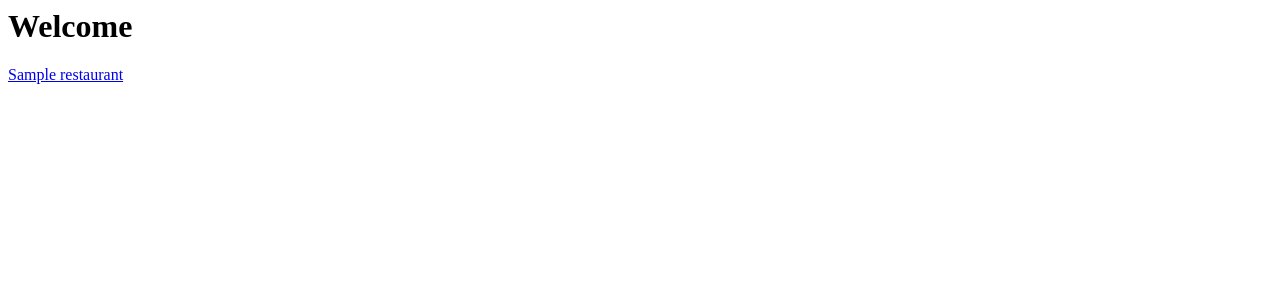
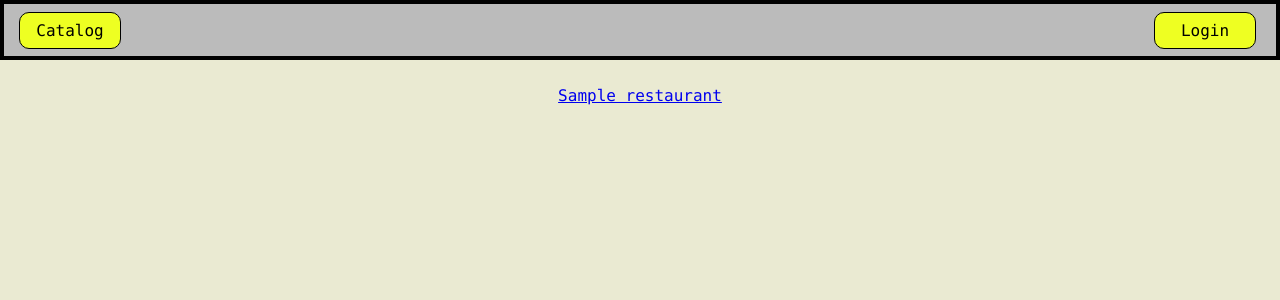
Before and after one commit to lumodon/Item-Catalog, a Flask app: page / in a window 1280 px wide. Shown: the top 300 px of the page. Run offline with Flask 2, Linux system fonts and the light colour scheme; tables that the repository leaves empty hold one stand-in row (values such as "Sample post").

Commit message:
feat: Adds navbar and styling

```diff
--- a/routes/Routes.py
+++ b/routes/Routes.py
@@ -82,10 +82,8 @@ def RestaurantMenuEdit(restaurant_id):
 
 @app.route('/')
 def Landing():
-    print "Get request for landing page made"
-    output = "<h1>Welcome</h1>"
     restaurants = session.query(Restaurant).all()
-    for restaurant in restaurants:
-        output += "<a href=\"/restaurants/" + str(restaurant.id) + \
-            "\">" + restaurant.name + "</a><br/>"
-    return output
+    return render_template(
+        'landing.html',
+        restaurants=restaurants
+    )
--- a/static/styles.css
+++ b/static/styles.css
@@ -1,4 +1,41 @@
-.container {
-    margin: 10px;
-    border: solid 1px black;
+html {
+  font-family: "Lucida Console", Monaco, monospace;
 }
+body {
+  margin: 0;
+  overflow-x: hidden;
+  background-color: #eaead2;
+}
+.navbar {
+  align-items: center;
+  background-color: #bbb;
+  border: solid 4px black;
+  box-sizing: border-box;
+  display: flex;
+  height: 60px;
+  justify-content: space-between;
+  margin-bottom: 5px;
+  margin: 0;
+  padding: 10px 20px 10px 15px;
+  width: 100%;
+  position: fixed;
+}
+.right {
+  display: flex;
+  justify-content: space-around;
+  justify-self: flex-end;
+}
+.navbar-link:link, .navbar-link:visited {
+  align-items: center;
+  background-color: #ef2;
+  border-radius: 10px;
+  border: solid 1px black;
+  color: black;
+  color: inherit;
+  display: flex;
+  height: 35px;
+  justify-content: center;
+  text-align: center;
+  text-decoration: inherit;
+  width: 100px;
+}
--- /dev/null
+++ b/templates/components/navbar.html
@@ -0,0 +1,6 @@
+<div class="navbar">
+  <a class="navbar-link" href="/">Catalog</a>
+  <div class="right">
+    <a class="navbar-link" href="/login">Login</a>
+  </div>
+</div>
--- a/templates/edit.html
+++ b/templates/edit.html
@@ -3,10 +3,16 @@
 <!-- saved from url=(0076)https://s3-us-west-2.amazonaws.com/gae-supplemental-media/menuhtml/menu.html -->
 <html>
   <head>
+    <meta charset="UTF-8">
+    <meta name="viewport" content="width=device-width, initial-scale=1.0">
     <meta http-equiv="Content-Type" content="text/html; charset=windows-1252" />
+    <title>Catalog App</title>
+    <link rel="stylesheet" href="/static/styles.css">
     <link rel="stylesheet" href="/static/edit.css">
   </head>
   <body>
+    {% include 'components/navbar.html' %}
+    <a class="cancel-edit" href="/restaurants/{{restaurant.id}}">Cancel Edit</a>
     <h1>{{ restaurant.name }}</h1>
     {% for i in items %}
     <div class="container">
--- /dev/null
+++ b/templates/landing.html
@@ -0,0 +1,36 @@
+<!DOCTYPE html>
+<html lang="en">
+  <head>
+    <meta charset="UTF-8" />
+    <meta name="viewport" content="width=device-width, initial-scale=1.0" />
+    <meta http-equiv="Content-Type" content="text/html; charset=windows-1252" />
+    <title>Catalog App</title>
+    <link rel="stylesheet" href="/static/styles.css" />
+    <style>
+      .flex {
+        display: flex;
+        flex-direction: column;
+      }
+      .item {
+        margin: 5px auto;
+      }
+      .center {
+        justify-content: center;
+        text-align: center;
+      }
+    </style>
+  </head>
+  <body>
+    {% include 'components/navbar.html' %}
+    <div class="flex center">
+      <h1>Welcome</h1>
+      <div class="flex">
+        {% for restaurant in restaurants %}
+        <a class="item" href="/restaurants/{{restaurant.id}}">
+          {{restaurant.name}}
+        </a>
+        {% endfor %}
+      </div>
+    </div>
+  </body>
+</html>
```
Also changed, not shown: static/edit.css (+5 -3 lines), static/menu.css (added, +16 -0 lines), templates/menu.html (+6 -18 lines).
